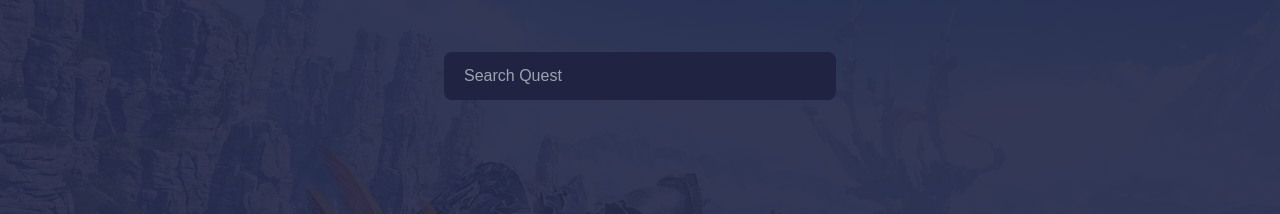
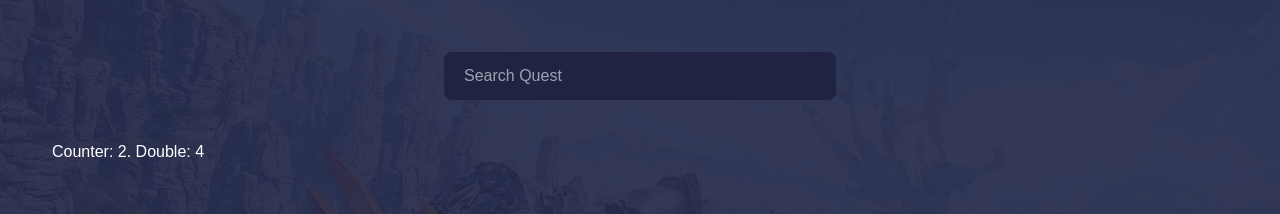
Before and after one commit to rajinzajin/xivplus-ffxiv-quest, a Nuxt app: page / in a window 1280 px wide. Shown: the top 214 px of the page. Built offline with nearby package versions, Linux system fonts and the light colour scheme; a web font is replaced by a local one.

Commit message:
added pinia for state management

```diff
--- a/app.vue
+++ b/app.vue
@@ -1,3 +1,6 @@
+<script setup>
+console.log("START")
+</script>
 <template>
     <NuxtLayout>
         <NuxtPage/>
--- a/nuxt.config.js
+++ b/nuxt.config.js
@@ -1,7 +1,7 @@
 // https://nuxt.com/docs/api/configuration/nuxt-config
 import quests from "./data/quests.json";
 export default defineNuxtConfig({
-	modules: ["@nuxtjs/tailwindcss"],
+	modules: ["@nuxtjs/tailwindcss", "@pinia/nuxt"],
 	hooks: {
 		async "nitro:config"(nitroConfig) {
 			if (nitroConfig.dev) {
@@ -13,6 +13,12 @@ export default defineNuxtConfig({
 			});
 		},
 	},
+	imports: {
+		dirs: ["./stores"],
+	},
+	pinia: {
+		autoImports: ["defineStore", "acceptHMRUpdate"],
+	},
 	// nitro: {
 	// 	prerender: {
 	// 		routes: ["/quest/65623", "/quest/65632"],
--- a/package.json
+++ b/package.json
@@ -14,7 +14,9 @@
     "nuxt": "^3.4.2"
   },
   "dependencies": {
+    "@pinia/nuxt": "^0.4.9",
     "axios": "^1.3.6",
-    "csv-parser": "^3.0.0"
+    "csv-parser": "^3.0.0",
+    "pinia": "^2.0.35"
   }
 }
--- a/pages/index.vue
+++ b/pages/index.vue
@@ -1,13 +1,19 @@
 <script setup>
-function search() {
-  console.log("GG")
+const counter = useCounter()
+
+function search(e) {
+  counter.increment()
+  console.log(e.target.value)
 }
 </script>
 <template>
-    <div class="grid grid-cols-1 gap-10 m-8">
-      <!-- <div class="col-span-1 bg-blue-300 rounded-lg">d</div> -->
-      <div class="col-span-1 flex justify-center">
-        <input @input="search" type="text" class="bg-primary w-1/3 px-5 py-3 rounded-lg" placeholder="Search Quest" />
-      </div>
+  <div class="grid grid-cols-1 gap-10 m-8">
+    <!-- <div class="col-span-1 bg-blue-300 rounded-lg">d</div> -->
+    <div class="col-span-1 flex justify-center">
+      <input @input="search" type="text" class="bg-primary w-1/3 px-5 py-3 rounded-lg" placeholder="Search Quest" />
     </div>
+    <p data-testid="counter-values">
+      Counter: {{ counter.n }}. Double: {{ counter.double }}
+    </p>
+  </div>
 </template>
--- /dev/null
+++ b/stores/counter.js
@@ -0,0 +1,53 @@
+const delay = (t) => new Promise((r) => setTimeout(r, t))
+
+export const useCounter = defineStore('counter', {
+  state: () => ({
+    n: 2,
+    incrementedTimes: 0,
+    decrementedTimes: 0,
+    numbers: [],
+  }),
+
+  getters: {
+    double: (state) => state.n * 2,
+  },
+
+  actions: {
+    increment(amount = 1) {
+      this.incrementedTimes++
+      this.n += amount
+    },
+
+    changeMe() {
+      console.log('change me to test HMR')
+    },
+
+    async fail() {
+      const n = this.n
+      await delay(1000)
+      this.numbers.push(n)
+      await delay(1000)
+      if (this.n !== n) {
+        throw new Error('Someone changed n!')
+      }
+
+      return n
+    },
+
+    async decrementToZero(interval = 300) {
+      if (this.n <= 0) return
+
+      while (this.n > 0) {
+        this.$patch((state) => {
+          state.n--
+          state.decrementedTimes++
+        })
+        await delay(interval)
+      }
+    },
+  },
+})
+
+if (import.meta.hot) {
+  import.meta.hot.accept(acceptHMRUpdate(useCounter, import.meta.hot))
+}
```
Also changed, not shown: 1 other file (tests, documents, lock files or other folders).
